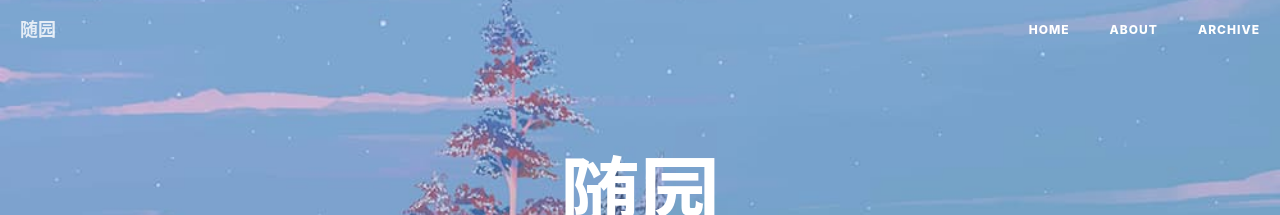
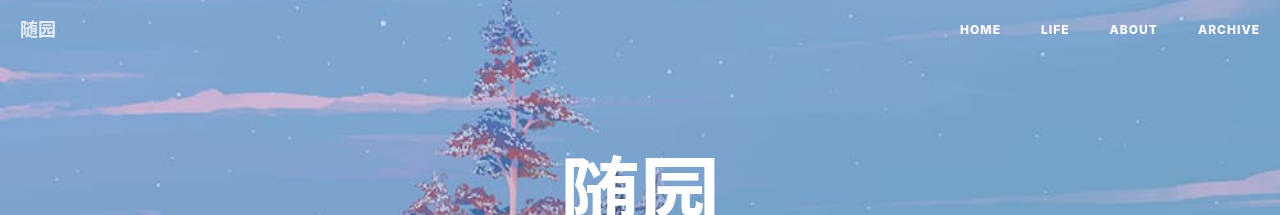
Before and after one commit to Devinteng/blog2, a Jekyll site: the page built from index.html, in a window 1280 px wide. Shown: the top 215 px of the page. Built offline with Jekyll 4.4.1, drawn with Linux system fonts in a browser that asks for light colours; nearby versions of some CDN libraries; the list of posts is cut into pages by our own code; comment, search, counter and statistics services are not loaded.

Commit message:
Update nav.html

```diff
--- a/_includes/nav.html
+++ b/_includes/nav.html
@@ -22,6 +22,9 @@
                 <ul class="nav navbar-nav navbar-right">
                     <li>
                         <a href="{{ site.baseurl }}/">Home</a>
+                    </li>
+                    <li>
+                        <a href="{{ site.baseurl }}/">life</a>
                     </li>
                     {% for page in site.pages %}
                     {% if page.title and page.hide-in-nav != true %}
```
